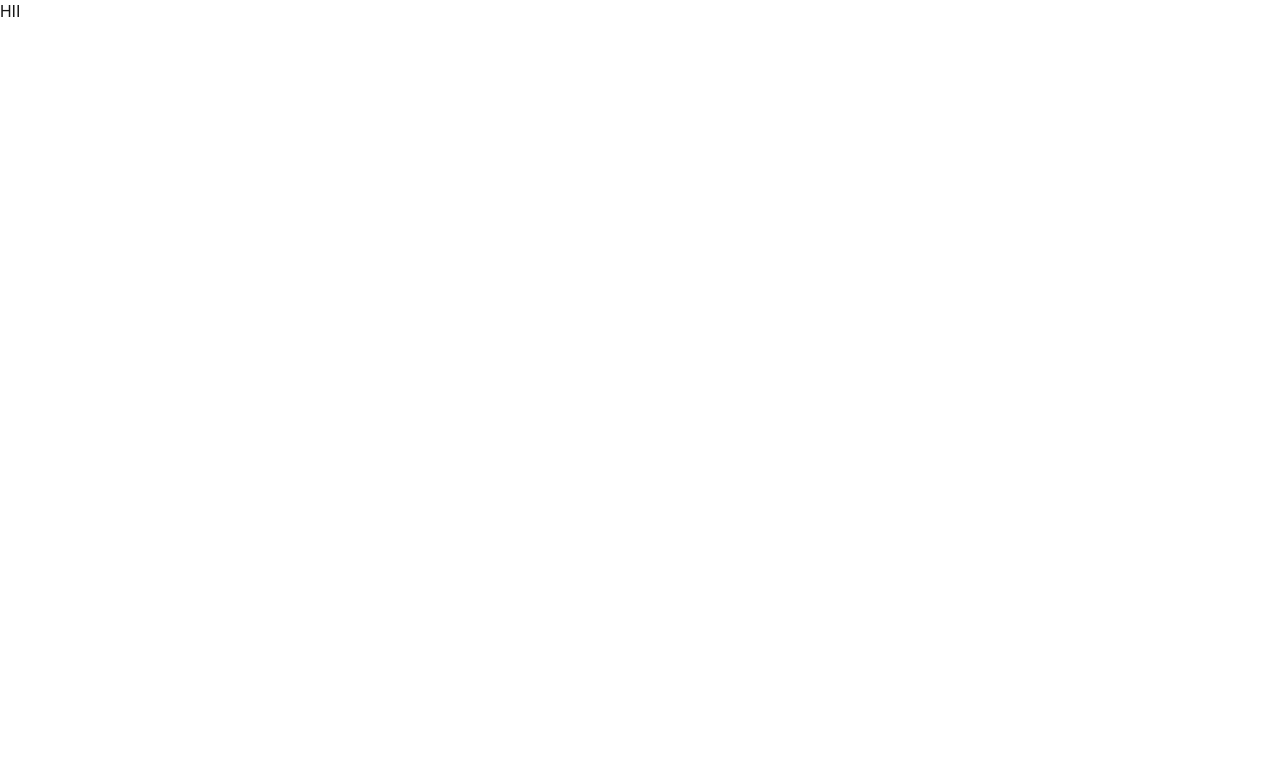
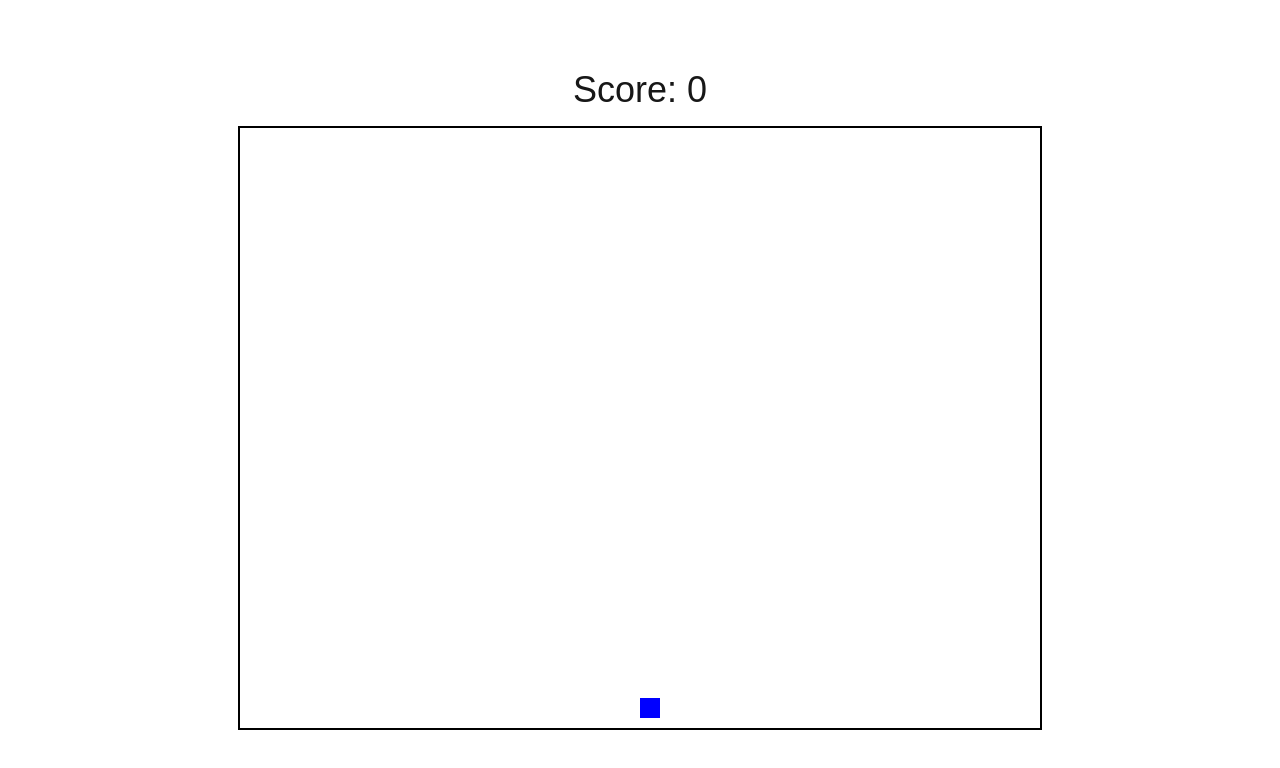
Before and after one commit to ram-rk-cmd/myapp, a Next.js app: page / in a window 1280 px wide. Shown: the top 768 px of the page. Built offline with nearby package versions, Linux system fonts and the light colour scheme.

Commit message:
Update page.tsx

```diff
--- a/app/page.tsx
+++ b/app/page.tsx
@@ -1,5 +1,67 @@
-import Image from "next/image";
+'use client' // This directive ensures the component is client-rendered
 
-export default function Home() {
-  return <>HII</>;
+import { useState, useEffect, useRef } from 'react';
+
+const GAME_WIDTH = 800;
+const GAME_HEIGHT = 600;
+
+export default function GamePage() {
+  const canvasRef = useRef(null);
+  const [score, setScore] = useState(0);
+
+  useEffect(() => {
+    const canvas = canvasRef.current;
+    const context = canvas.getContext('2d');
+    let animationFrameId;
+
+    // Game variables
+    let player = { x: GAME_WIDTH / 2, y: GAME_HEIGHT - 30, width: 20, height: 20 };
+    let enemies = [];
+
+    // Game loop function
+    const update = () => {
+      // Game logic goes here:
+      // Update player and enemy positions, check for collisions, etc.
+    };
+
+    const draw = () => {
+      context.clearRect(0, 0, GAME_WIDTH, GAME_HEIGHT);
+
+      // Draw player
+      context.fillStyle = 'blue';
+      context.fillRect(player.x, player.y, player.width, player.height);
+
+      // Draw enemies
+      context.fillStyle = 'red';
+      enemies.forEach(enemy => {
+        context.fillRect(enemy.x, enemy.y, enemy.width, enemy.height);
+      });
+    };
+
+    const gameLoop = () => {
+      update();
+      draw();
+      animationFrameId = requestAnimationFrame(gameLoop);
+    };
+
+    // Start the game loop
+    gameLoop();
+
+    // Cleanup function
+    return () => {
+      cancelAnimationFrame(animationFrameId);
+    };
+  }, []);
+
+  return (
+    <div className="flex flex-col items-center justify-center min-h-screen">
+      <h1 className="text-4xl mb-4">Score: {score}</h1>
+      <canvas
+        ref={canvasRef}
+        width={GAME_WIDTH}
+        height={GAME_HEIGHT}
+        className="border-2 border-black"
+      />
+    </div>
+  );
 }
```
